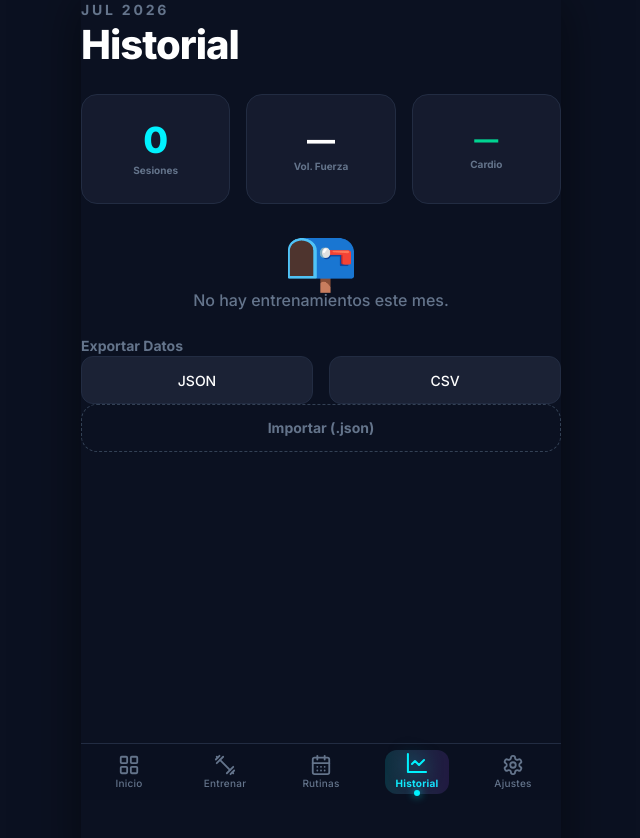
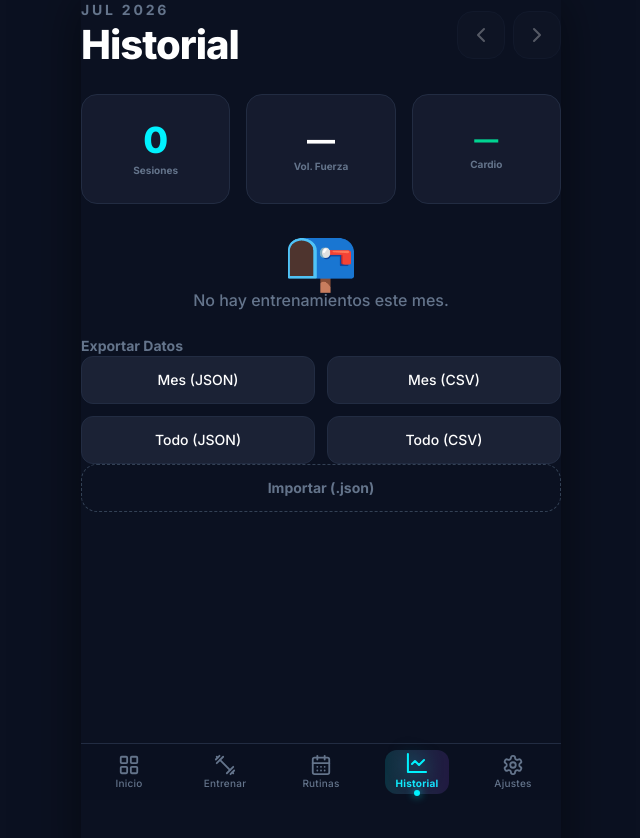
Before and after one commit to Diezxo/Gym-Local-Log, an Angular app: page /data in a window 1280 px wide. Shown: the top 838 px of the page, without its empty margins (319-959 px from the left). Built offline with nearby package versions, Linux system fonts and the light colour scheme.

Commit message:
exportacion de datos

```diff
--- a/src/app/components/dashboard/dashboard.component.ts
+++ b/src/app/components/dashboard/dashboard.component.ts
@@ -30,9 +30,20 @@ interface HeatDay {
     <div class="min-h-screen bg-[var(--color-bg-primary)] px-6 pt-12 pb-36 flex flex-col gap-6">
 
       <!-- ── Header ── -->
-      <div>
-        <p class="text-sm text-[var(--color-text-muted)] uppercase tracking-[0.2em] mb-2 font-bold">{{ dayLabel() }}</p>
-        <h1 class="text-[40px] leading-tight font-black text-[var(--color-text-primary)] tracking-tight">Dashboard</h1>
+      <div class="flex items-center justify-between">
+        <div>
+          <p class="text-sm text-[var(--color-text-muted)] uppercase tracking-[0.2em] mb-2 font-bold">{{ dayLabel() }}</p>
+          <h1 class="text-[40px] leading-tight font-black text-[var(--color-text-primary)] tracking-tight">Dashboard</h1>
+        </div>
+
+        <div class="flex gap-2">
+          <button (click)="changeMonth(-1)" [disabled]="!canGoPrev()" class="w-12 h-12 flex items-center justify-center rounded-2xl bg-[var(--color-bg-card)] border border-[var(--color-border)] text-[var(--color-text-primary)] disabled:opacity-30 disabled:active:scale-100 active:scale-95 transition-all" aria-label="Mes anterior">
+            <svg xmlns="http://www.w3.org/2000/svg" width="24" height="24" viewBox="0 0 24 24" fill="none" stroke="currentColor" stroke-width="2" stroke-linecap="round" stroke-linejoin="round"><path d="m15 18-6-6 6-6"/></svg>
+          </button>
+          <button (click)="changeMonth(1)" [disabled]="!canGoNext()" class="w-12 h-12 flex items-center justify-center rounded-2xl bg-[var(--color-bg-card)] border border-[var(--color-border)] text-[var(--color-text-primary)] disabled:opacity-30 disabled:active:scale-100 active:scale-95 transition-all" aria-label="Mes siguiente">
+            <svg xmlns="http://www.w3.org/2000/svg" width="24" height="24" viewBox="0 0 24 24" fill="none" stroke="currentColor" stroke-width="2" stroke-linecap="round" stroke-linejoin="round"><path d="m9 18 6-6-6-6"/></svg>
+          </button>
+        </div>
       </div>
 
       <!-- ── Semana Actual ── -->
@@ -186,14 +197,78 @@ export class DashboardComponent implements OnInit {
   lastLog = signal<LogDiario | null>(null);
   monthLogs = signal<LogDiario[]>([]);
 
+  currentMesId = signal('');
+  availableMonths = signal<string[]>([]);
+
   private readonly monthNames = ['Enero','Febrero','Marzo','Abril','Mayo','Junio','Julio','Agosto','Septiembre','Octubre','Noviembre','Diciembre'];
   private readonly monthShort = ['Ene','Feb','Mar','Abr','May','Jun','Jul','Ago','Sep','Oct','Nov','Dic'];
   private readonly dayNames = ['Dom','Lun','Mar','Mié','Jue','Vie','Sáb'];
   private readonly dayNamesFull = ['domingo','lunes','martes','miércoles','jueves','viernes','sábado'];
 
   async ngOnInit() {
+    const archives = await this.db.getAllMonthlyArchives();
+    const months = archives.map(a => a.mesId);
+
     const now = new Date();
-    this.dayLabel.set(`${this.dayNamesFull[now.getDay()]}, ${now.getDate()} de ${this.monthNames[now.getMonth()]}`);
+    const currentMes = `${now.getFullYear()}-${String(now.getMonth() + 1).padStart(2, '0')}`;
+
+    if (!months.includes(currentMes)) {
+      months.unshift(currentMes);
+    }
+    months.sort().reverse();
+
+    this.availableMonths.set(months);
+    this.currentMesId.set(currentMes);
+
+    await this.loadDashboardData(now);
+  }
+
+  canGoPrev(): boolean {
+    const months = this.availableMonths();
+    const currentIndex = months.indexOf(this.currentMesId());
+    return currentIndex < months.length - 1 && currentIndex !== -1;
+  }
+
+  canGoNext(): boolean {
+    const months = this.availableMonths();
+    const currentIndex = months.indexOf(this.currentMesId());
+    return currentIndex > 0;
+  }
+
+  async changeMonth(direction: -1 | 1) {
+    const months = this.availableMonths();
+    const currentIndex = months.indexOf(this.currentMesId());
+    if (currentIndex === -1) return;
+
+    const nextIndex = currentIndex - direction;
+    if (nextIndex >= 0 && nextIndex < months.length) {
+      const nextMes = months[nextIndex];
+      this.currentMesId.set(nextMes);
+
+      const realNow = new Date();
+      const currentRealMes = `${realNow.getFullYear()}-${String(realNow.getMonth() + 1).padStart(2, '0')}`;
+
+      let refDate: Date;
+      if (nextMes === currentRealMes) {
+        refDate = realNow;
+      } else {
+        const [y, m] = nextMes.split('-');
+        refDate = new Date(parseInt(y, 10), parseInt(m, 10), 0);
+      }
+
+      await this.loadDashboardData(refDate);
+    }
+  }
+
+  async loadDashboardData(now: Date) {
+    const realNow = new Date();
+    const isCurrentMonth = now.getMonth() === realNow.getMonth() && now.getFullYear() === realNow.getFullYear();
+
+    if (isCurrentMonth) {
+      this.dayLabel.set(`${this.dayNamesFull[realNow.getDay()]}, ${realNow.getDate()} de ${this.monthNames[realNow.getMonth()]}`);
+    } else {
+      this.dayLabel.set(`Resumen: ${this.monthNames[now.getMonth()]} ${now.getFullYear()}`);
+    }
 
     const daysLeft = new Date(now.getFullYear(), now.getMonth() + 1, 0).getDate() - now.getDate();
     this.daysLeftInMonth.set(daysLeft);
@@ -304,17 +379,17 @@ export class DashboardComponent implements OnInit {
   }
 
   private calcTagVolumens(logs: LogDiario[]) {
-    const tagMap = new Map<MuscleTag, { vol: number; km: number; sesiones: Set<string> }>();
+    const tagMap = new Map<MuscleTag, { seriesCount: number; km: number; sesiones: Set<string> }>();
 
     for (const log of logs) {
       for (const ej of log.ejercicios) {
         const tags = ej.tags ?? [];
         for (const tag of tags) {
-          if (!tagMap.has(tag)) tagMap.set(tag, { vol: 0, km: 0, sesiones: new Set() });
+          if (!tagMap.has(tag)) tagMap.set(tag, { seriesCount: 0, km: 0, sesiones: new Set() });
           const entry = tagMap.get(tag)!;
           entry.sesiones.add(log.fecha);
           if (ej.tipo === 'fuerza' && ej.series) {
-            entry.vol += ej.series.reduce((s, r) => s + r.peso * r.reps, 0);
+            entry.seriesCount += ej.series.length;
           } else if (ej.cardio) {
             entry.km += ej.cardio.distanciaKm ?? 0;
           }
@@ -327,8 +402,8 @@ export class DashboardComponent implements OnInit {
       const isCardio = tag === 'Cardio';
       result.push({
         tag,
-        valor: isCardio ? Math.round(v.km * 10) / 10 : Math.round(v.vol),
-        unidad: isCardio ? 'km' : 'kg',
+        valor: isCardio ? Math.round(v.km * 10) / 10 : v.seriesCount,
+        unidad: isCardio ? 'km' : 'series',
         sesiones: v.sesiones.size,
       });
     });
@@ -343,7 +418,7 @@ export class DashboardComponent implements OnInit {
 
   formatTagValue(tv: TagVolumen): string {
     if (tv.unidad === 'km') return `${tv.valor} km`;
-    return `${tv.valor.toLocaleString()} kg`;
+    return `${tv.valor} series`;
   }
 
   getLogTags(log: LogDiario): MuscleTag[] {
--- a/src/app/components/data/data-management.component.ts
+++ b/src/app/components/data/data-management.component.ts
@@ -19,9 +19,20 @@ interface MonthStats {
     <div class="min-h-screen bg-[var(--color-bg-primary)] px-6 pt-12 pb-36 flex flex-col gap-6">
 
       <!-- Header -->
-      <div>
-        <p class="text-sm text-[var(--color-text-muted)] uppercase tracking-[0.2em] mb-2 font-bold">{{ currentMonthLabel() }}</p>
-        <h1 class="text-[40px] leading-tight font-black text-[var(--color-text-primary)] tracking-tight">Historial</h1>
+      <div class="flex items-center justify-between">
+        <div>
+          <p class="text-sm text-[var(--color-text-muted)] uppercase tracking-[0.2em] mb-2 font-bold">{{ currentMonthLabel() }}</p>
+          <h1 class="text-[40px] leading-tight font-black text-[var(--color-text-primary)] tracking-tight">Historial</h1>
+        </div>
+
+        <div class="flex gap-2">
+          <button (click)="changeMonth(-1)" [disabled]="!canGoPrev()" class="w-12 h-12 flex items-center justify-center rounded-2xl bg-[var(--color-bg-card)] border border-[var(--color-border)] text-[var(--color-text-primary)] disabled:opacity-30 disabled:active:scale-100 active:scale-95 transition-all" aria-label="Mes anterior">
+            <svg xmlns="http://www.w3.org/2000/svg" width="24" height="24" viewBox="0 0 24 24" fill="none" stroke="currentColor" stroke-width="2" stroke-linecap="round" stroke-linejoin="round"><path d="m15 18-6-6 6-6"/></svg>
+          </button>
+          <button (click)="changeMonth(1)" [disabled]="!canGoNext()" class="w-12 h-12 flex items-center justify-center rounded-2xl bg-[var(--color-bg-card)] border border-[var(--color-border)] text-[var(--color-text-primary)] disabled:opacity-30 disabled:active:scale-100 active:scale-95 transition-all" aria-label="Mes siguiente">
+            <svg xmlns="http://www.w3.org/2000/svg" width="24" height="24" viewBox="0 0 24 24" fill="none" stroke="currentColor" stroke-width="2" stroke-linecap="round" stroke-linejoin="round"><path d="m9 18 6-6-6-6"/></svg>
+          </button>
+        </div>
       </div>
 
       <!-- Stats Cards -->
@@ -140,13 +151,23 @@ interface MonthStats {
       <!-- Exportar -->
       <div class="mt-8">
         <h2 class="text-sm font-bold text-[var(--color-text-muted)]  mb-4">Exportar Datos</h2>
-        <div class="flex gap-4 mb-4">
-          <button (click)="exportJSON()" class="btn-secondary flex-1 min-h-[48px] rounded-2xl">
-            JSON
-          </button>
-          <button (click)="exportCSV()" class="btn-secondary flex-1 min-h-[48px] rounded-2xl">
-            CSV
-          </button>
+        <div class="flex flex-col gap-3 mb-4">
+          <div class="flex gap-3">
+            <button (click)="exportJSON()" class="btn-secondary flex-1 min-h-[48px] rounded-2xl text-xs">
+              Mes (JSON)
+            </button>
+            <button (click)="exportCSV()" class="btn-secondary flex-1 min-h-[48px] rounded-2xl text-xs">
+              Mes (CSV)
+            </button>
+          </div>
+          <div class="flex gap-3">
+            <button (click)="exportAllJSON()" class="btn-secondary flex-1 min-h-[48px] rounded-2xl font-bold bg-[#00f2fe]/10 text-[#00f2fe] border-[#00f2fe]/20 hover:bg-[#00f2fe]/20 text-xs">
+              Todo (JSON)
+            </button>
+            <button (click)="exportAllCSV()" class="btn-secondary flex-1 min-h-[48px] rounded-2xl font-bold bg-emerald-500/10 text-emerald-400 border-emerald-500/20 hover:bg-emerald-500/20 text-xs">
+              Todo (CSV)
+            </button>
+          </div>
         </div>
         <button (click)="fileInput.click()" class="w-full min-h-[48px] flex items-center justify-center gap-2 rounded-2xl border border-dashed border-[var(--color-border-active)] text-[var(--color-text-muted)] text-sm font-bold active:scale-95 transition-all hover:border-[var(--color-text-primary)] hover:text-[var(--color-text-primary)]">
           Importar (.json)
@@ -194,13 +215,54 @@ export class DataManagementComponent implements OnInit {
 
   private monthNames = ['Ene', 'Feb', 'Mar', 'Abr', 'May', 'Jun', 'Jul', 'Ago', 'Sep', 'Oct', 'Nov', 'Dic'];
 
+  availableMonths = signal<string[]>([]);
+
   async ngOnInit() {
     const now = new Date();
     const year = now.getFullYear();
     const month = String(now.getMonth() + 1).padStart(2, '0');
-    this.currentMesId.set(`${year}-${month}`);
+    const defaultMes = `${year}-${month}`;
+    this.currentMesId.set(defaultMes);
     this.currentMonthLabel.set(`${this.monthNames[now.getMonth()]} ${year}`);
+
+    await this.refreshAvailableMonths(defaultMes);
     await this.loadHistory();
+  }
+
+  private async refreshAvailableMonths(defaultMes: string) {
+    const months = await this.exportService.getAvailableMonths();
+    if (!months.includes(defaultMes)) {
+      months.unshift(defaultMes);
+      months.sort().reverse();
+    }
+    this.availableMonths.set(months);
+  }
+
+  canGoPrev(): boolean {
+    const months = this.availableMonths();
+    const currentIndex = months.indexOf(this.currentMesId());
+    return currentIndex < months.length - 1 && currentIndex !== -1;
+  }
+
+  canGoNext(): boolean {
+    const months = this.availableMonths();
+    const currentIndex = months.indexOf(this.currentMesId());
+    return currentIndex > 0;
+  }
+
+  changeMonth(direction: -1 | 1) {
+    const months = this.availableMonths();
+    const currentIndex = months.indexOf(this.currentMesId());
+    if (currentIndex === -1) return;
+
+    const nextIndex = currentIndex - direction; // -1 (prev) means higher index in reverse sorted array
+    if (nextIndex >= 0 && nextIndex < months.length) {
+      const nextMes = months[nextIndex];
+      this.currentMesId.set(nextMes);
+      const [y, m] = nextMes.split('-');
+      this.currentMonthLabel.set(`${this.monthNames[parseInt(m, 10) - 1]} ${y}`);
+      this.loadHistory();
+    }
   }
 
   async loadHistory() {
@@ -328,6 +390,24 @@ export class DataManagementComponent implements OnInit {
     await this.exportMonth(this.currentMesId(), 'csv');
   }
 
+  async exportAllJSON() {
+    try {
+      await this.exportService.exportAllJSON();
+      this.showFeedback('Copia de seguridad exportada.', false);
+    } catch (err: any) {
+      this.showFeedback(err.message || 'Error al exportar.', true);
+    }
+  }
+
+  async exportAllCSV() {
+    try {
+      await this.exportService.exportAllCSV();
+      this.showFeedback('Datos exportados en CSV.', false);
+    } catch (err: any) {
+      this.showFeedback(err.message || 'Error al exportar.', true);
+    }
+  }
+
   private async exportMonth(mesId: string, format: 'json' | 'csv') {
     try {
       if (format === 'json') {
@@ -348,6 +428,7 @@ export class DataManagementComponent implements OnInit {
     try {
       await this.exportService.importJSON(file);
       this.showFeedback('Importado correctamente', false);
+      await this.refreshAvailableMonths(this.currentMesId());
       await this.loadHistory();
     } catch (err: any) {
       this.showFeedback(err.message || 'Error al importar.', true);
--- a/src/app/services/export.service.ts
+++ b/src/app/services/export.service.ts
@@ -17,6 +17,19 @@ export class ExportService {
 
     const json = JSON.stringify(archive, null, 2);
     this.downloadFile(json, `${mesId}.json`, 'application/json');
+  }
+
+  /**
+   * Exporta todos los meses disponibles como un único JSON
+   */
+  async exportAllJSON(): Promise<void> {
+    const archives = await this.db.getAllMonthlyArchives();
+    if (!archives || archives.length === 0) {
+      throw new Error('No hay datos para exportar');
+    }
+
+    const json = JSON.stringify(archives, null, 2);
+    this.downloadFile(json, `gym_backup_${new Date().toISOString().slice(0, 10)}.json`, 'application/json');
   }
 
   /**
@@ -71,6 +84,58 @@ export class ExportService {
   }
 
   /**
+   * Exporta todos los meses disponibles como un único CSV aplanado
+   */
+  async exportAllCSV(): Promise<void> {
+    const archives = await this.db.getAllMonthlyArchives();
+    if (!archives || archives.length === 0) {
+      throw new Error('No hay datos para exportar');
+    }
+
+    const rows: string[] = [];
+    rows.push('Fecha,Rutina,Ejercicio,Tipo,Serie/Distancia,Reps/Tiempo,Peso/Notas');
+
+    for (const archive of archives) {
+      for (const log of archive.logs) {
+        const templateName = await this.getTemplateName(log.templateId);
+
+        for (const ejercicio of log.ejercicios) {
+          if (ejercicio.tipo === 'fuerza' && ejercicio.series) {
+            for (const serie of ejercicio.series) {
+              rows.push(
+                this.csvRow([
+                  log.fecha,
+                  templateName,
+                  ejercicio.nombre,
+                  'Fuerza',
+                  String(serie.numero),
+                  String(serie.reps),
+                  String(serie.peso),
+                ])
+              );
+            }
+          } else if (ejercicio.tipo === 'cardio' && ejercicio.cardio) {
+            rows.push(
+              this.csvRow([
+                log.fecha,
+                templateName,
+                ejercicio.nombre,
+                'Cardio',
+                String(ejercicio.cardio.distanciaKm),
+                String(ejercicio.cardio.tiempoMinutos),
+                ejercicio.cardio.notasTecnica ?? '',
+              ])
+            );
+          }
+        }
+      }
+    }
+
+    const csv = rows.join('\n');
+    this.downloadFile(csv, `gym_backup_${new Date().toISOString().slice(0, 10)}.csv`, 'text/csv');
+  }
+
+  /**
    * Importa un archivo JSON como ArchivoMensual
    */
   async importJSON(file: File): Promise<string> {
@@ -78,15 +143,25 @@ export class ExportService {
       const reader = new FileReader();
       reader.onload = async () => {
         try {
-          const data = JSON.parse(reader.result as string) as ArchivoMensual;
+          const data = JSON.parse(reader.result as string);
 
-          // Validaciones básicas
-          if (!data.mesId || !data.logs || !Array.isArray(data.logs)) {
-            throw new Error('Formato de archivo inválido');
+          if (Array.isArray(data)) {
+            // Import multiple months
+            for (const monthData of data) {
+              if (!monthData.mesId || !monthData.logs || !Array.isArray(monthData.logs)) {
+                throw new Error('Formato de archivo inválido en uno de los meses');
+              }
+              await this.db.importMonthlyArchive(monthData);
+            }
+            resolve('all');
+          } else {
+            // Import single month
+            if (!data.mesId || !data.logs || !Array.isArray(data.logs)) {
+              throw new Error('Formato de archivo inválido');
+            }
+            await this.db.importMonthlyArchive(data as ArchivoMensual);
+            resolve(data.mesId);
           }
-
-          await this.db.importMonthlyArchive(data);
-          resolve(data.mesId);
         } catch (err) {
           reject(err);
         }
```
